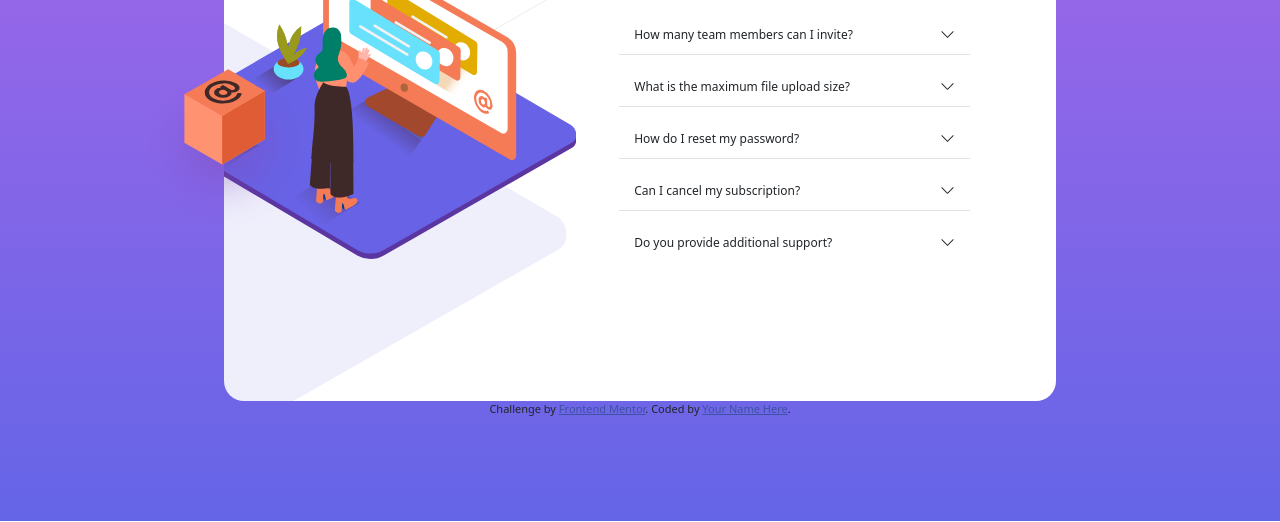
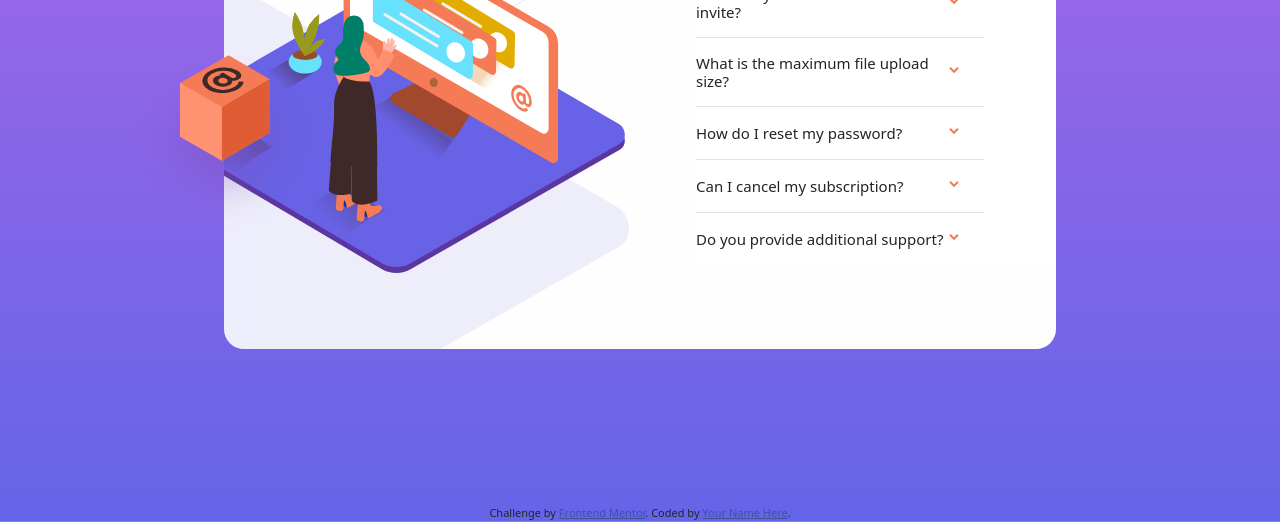
Before and after one commit to itariss/frontend-mentor-faq-accordion-card, a plain HTML site: page index.html in a window 1280 px wide. Shown: the part 279-801 px from the top of the page. Drawn offline with nearby package versions, Linux system fonts and the light colour scheme.

Commit message:
images and positions

```diff
--- a/style.css
+++ b/style.css
@@ -1,3 +1,5 @@
+@import url('https://fonts.googleapis.com/css2?family=Kumbh+Sans:wght@400;700&display=swap');
+
 * {
     margin: 0;
     padding: 0;
@@ -6,7 +8,8 @@
 
 :root {
     --background-color: linear-gradient(hsl(273, 75%, 66%), hsl(240, 73%, 65%));
-    font-size: 12px;
+    font-family: 'Kumbh Sans', sans-serif;
+    font-stretch: ultra-condensed;
 }
 
 body {
@@ -20,69 +23,107 @@ body {
     flex-direction: column;
     justify-content: center;
     align-items: center;
-    height: 100vh;
+    height: 98vh;
 }
 
 
 #faq {
-    position: relative;
     display: flex;
-    justify-content: space-between;
-    height: 70vh;
+    justify-content: center;
+    align-items: center;
+    align-content: space-between;
+    height: 65%;
     width: 65%;
     margin: 0 auto;
-    border: 35px;
-    background-color: white;
+    background-color: #fefefe;
     border-radius: 20px;
+    contain: content;
+
 }
 
 .images {
     display: flex;
-    width: 45%;
+    flex: 50%;
     align-items: center;
-    background: url(images/bg-pattern-desktop.svg) 50% 50% no-repeat;
-    background-size: 220%;
-    background-position-x: 107%;
-    background-position-y: 74%;
-    contain: content;
+    height: 100%;
 
+}
+
+.images::after {
+    content: url("images/bg-pattern-desktop.svg");
+    position: absolute;
+    margin-left: -35rem;
+    margin-top: -8rem;
+    z-index: -1;
 }
 
 .img-in {
     position: relative;
-    transform: scale(0.9);
-    left: -8rem;
-    bottom: 2rem;
+    left: -15%;
 }
 
 .main::before {
     content: url(images/illustration-box-desktop.svg);
     position: relative;
     right: 32.5%;
-    top: 40%;
+    top: 37%;
     margin: -7.15rem;
     z-index: 1;
-    transform: scale(0.9);
+}
+
+h2 {
+    text-transform: uppercase;
+    font-weight: 700;
 
 }
 
-
-h2 {
-    text-transform: uppercase;
+.card {
+    display: flex;
+    flex: 50%;
+    border: none;
 }
 
-.card {
-    align-self: center;
-    width: 45%;
-    border: none;
-    margin-right: 6.2rem;
+.accordion {
+    --bs-accordion-active-color: black;
+    --bs-accordion-active-bg: none;
+    --bs-accordion-btn-focus-box-shadow: none;
+    width: 80%;
+    align-self: flex-start;
 }
 
-.accordion-item {
-    margin: 1rem;
+.accordion-button,
+.accordion-body {
+    padding-left: 0;
+}
+
+.accordion-button {
+    font-size: 75%;
+    padding-bottom: 1rem;
+}
+
+.accordion-button::after {
+    transform: scale(0.5);
+    background-image: url(images/icon-arrow-down.svg);
+}
+
+.accordion-button:not(.collapsed)::after {
+    transform: scale(0.5);
+    background-image: url(images/icon-arrow-up.svg);
+}
+
+.accordion-body {
+    font-size: 12px;
+    padding-top: 0;
 }
 
 /* Footer */
+
+footer {
+    position: absolute;
+    margin: 0 auto;
+    bottom: 0;
+    height: 2vh;
+}
 
 .attribution {
     font-size: 11px;
```
